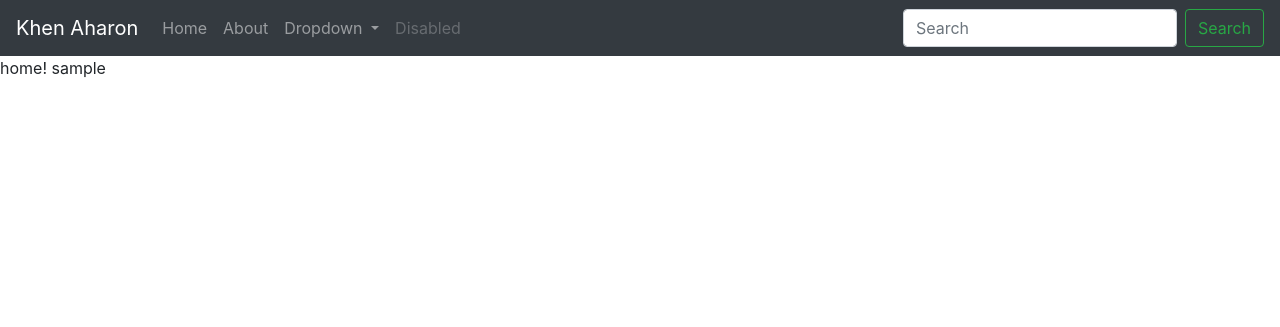
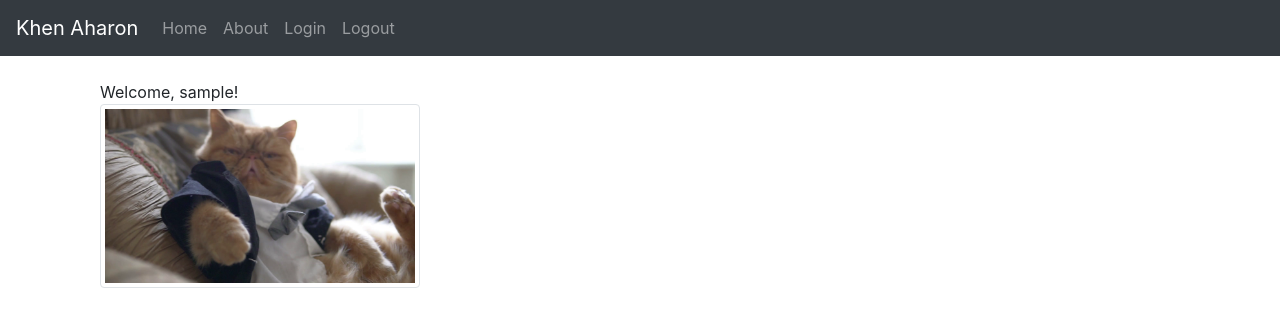
Before and after one commit to KhenAharon/Restricted-Website-Django-MySQL, a Django app: page / in a window 1280 px wide. Shown: the top 327 px of the page. Run offline with Django 3.2, Linux system fonts and the light colour scheme; tables that the repository leaves empty hold one stand-in row (values such as "Sample post"); some libraries are stand-ins or nearby versions.

Commit message:
register form

```diff
--- a/mysite/urls.py
+++ b/mysite/urls.py
@@ -20,5 +20,4 @@ from django.urls import path, include
 urlpatterns = [
     url(r'^admin/', admin.site.urls),
     path('', include('register.urls')),
-
 ]
--- a/register/models.py
+++ b/register/models.py
@@ -4,6 +4,7 @@ from __future__ import unicode_literals
 from django.db import models
 from django.utils import timezone
 from django.contrib.auth.models import User
+
 
 class RegisterUser(models.Model):
     first_name = models.CharField(max_length=20)
--- a/register/templates/base.html
+++ b/register/templates/base.html
@@ -25,25 +25,13 @@
           <li class="nav-item">
             <a class="nav-link" href="{% url 'about' %}">About</a>
           </li>
-          <li class="nav-item dropdown">
-            <a class="nav-link dropdown-toggle" href="#" id="navbarDropdown" role="button" data-toggle="dropdown" aria-haspopup="true" aria-expanded="false">
-              Dropdown
-            </a>
-            <div class="dropdown-menu" aria-labelledby="navbarDropdown">
-              <a class="dropdown-item" href="#">Action</a>
-              <a class="dropdown-item" href="#">Another action</a>
-              <div class="dropdown-divider"></div>
-              <a class="dropdown-item" href="#">Something else here</a>
-            </div>
+          <li class="nav-item">
+            <a class="nav-link" href="{% url 'login' %}">Login</a>
           </li>
           <li class="nav-item">
-            <a class="nav-link disabled" href="#" tabindex="-1" aria-disabled="true">Disabled</a>
+            <a class="nav-link" href="{% url 'logout' %}">Logout</a>
           </li>
         </ul>
-        <form class="form-inline my-2 my-lg-0">
-          <input class="form-control mr-sm-2" type="search" placeholder="Search" aria-label="Search">
-          <button class="btn btn-outline-success my-2 my-sm-0" type="submit">Search</button>
-        </form>
       </div>
   </nav>
     {% block content %}
--- a/register/templates/home.html
+++ b/register/templates/home.html
@@ -1,6 +1,22 @@
 {% extends 'base.html' %}
+{% load staticfiles %}
+
 
 {% block content %}
-home! {{ users.username }}
+
+<div class="container">
+  <div class="row">
+    <div class="col-sm-4">
+        <div class="container-fluid ">
+            <br>
+            Welcome, {{ users.username }}!
+           <img src='{% static "cat.png" %}' class="img-thumbnail img-fluid"/>
+        </div>
+    </div>
+    <div class="col-sm-8">
+    </div>
+  </div>
+</div>
+
 {% endblock %}
 {% block title %} home title {% endblock %}
--- a/register/urls.py
+++ b/register/urls.py
@@ -1,7 +1,12 @@
 from django.urls import path
 from . import views
+from django.contrib.auth import views as auth_views
 
 urlpatterns = [
     path('', views.home, name='home'),
+    path('welcome/', views.home, name='welcome'),
     path('about/', views.about, name='about'),
+    path('register/', views.register, name='register'),
+    path('login/', auth_views.LoginView.as_view(template_name='register/login.html'), name='login'),
+    path('logout/', auth_views.LogoutView.as_view(template_name='register/logout.html'), name='logout'),
 ]
--- a/register/views.py
+++ b/register/views.py
@@ -1,6 +1,8 @@
 from __future__ import unicode_literals
-from django.shortcuts import render
+from django.shortcuts import render, redirect
 from django.contrib.auth.models import User
+from django.contrib.auth.forms import UserCreationForm
+from django.contrib import messages
 
 
 def home(request):
@@ -12,3 +14,15 @@ def home(request):
 
 def about(request):
     return render(request, "about.html", {})
+
+
+def register(request):
+    if request.method == 'POST':
+        form = UserCreationForm(request.POST)
+        if form.is_valid():
+            username = form.cleaned_data.get('username')
+            messages.success(request, f'Account created for {username}!')
+            return redirect('home')
+    else:
+        form = UserCreationForm()
+    return render(request, 'register.html', {'form': form})
```
Also changed, not shown: register/templates/login.html (added, +7 -0 lines), register/templates/logout.html (added, +7 -0 lines), register/templates/register.html (added, +28 -0 lines), register/static/cat.png (added).
